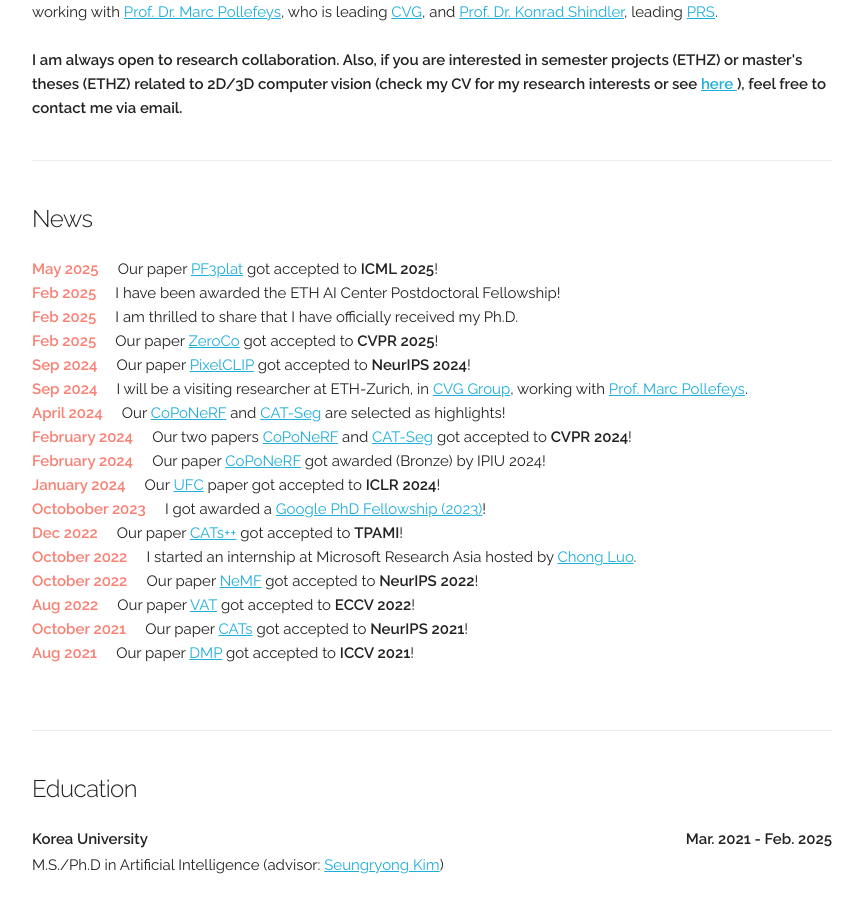
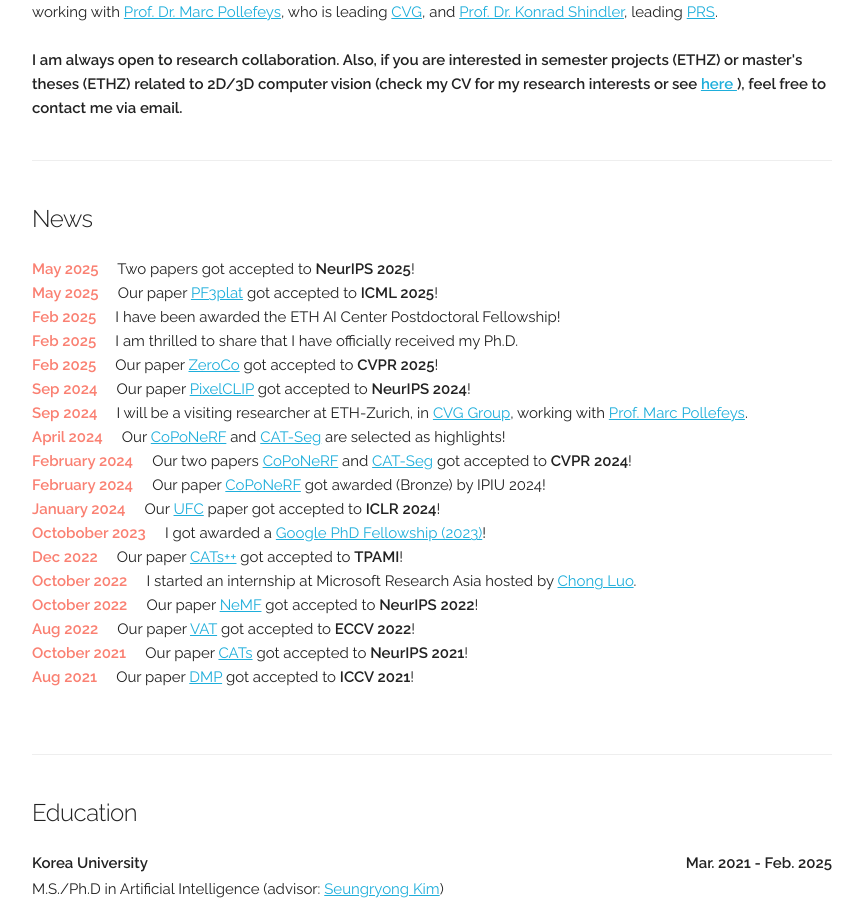
Before and after one commit to jang-1996/jang-1996.github.io, a Jekyll site: the page built from index.html, in a window 1280 px wide and 900 px high, scrolled down 560 px. Shown: the whole window, without its empty margins (208-1071 px from the left). Built offline with Jekyll 4.4.1, drawn with Linux system fonts in a browser that asks for light colours; some web fonts are replaced.

Commit message:
Update index.html

```diff
--- a/index.html
+++ b/index.html
@@ -16,6 +16,10 @@
 <!-- ========== News ========== -->
 <div class="docs-section">
   <h5>News</h5>
+  <div class="col-12 col-md-12 text-md-left no-padding">
+    <b class="bbold" style="color:#fa8072;">May 2025</b>&nbsp;&nbsp;&nbsp;&nbsp;
+   Two papers got accepted to <b>NeurIPS 2025</b>!
+  </div>
   <div class="col-12 col-md-12 text-md-left no-padding">
     <b class="bbold" style="color:#fa8072;">May 2025</b>&nbsp;&nbsp;&nbsp;&nbsp;
    Our paper <a href="https://cvlab-kaist.github.io/PF3plat/">PF3plat</a> got accepted to  <b>ICML 2025</b>!
```
